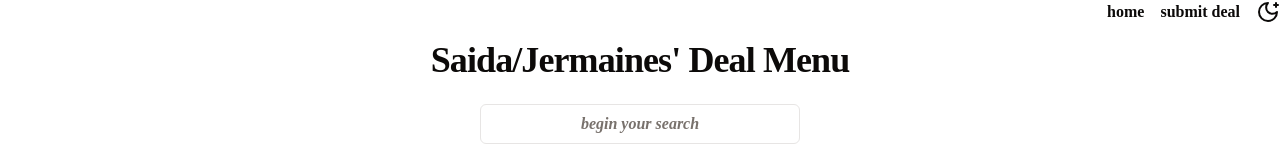
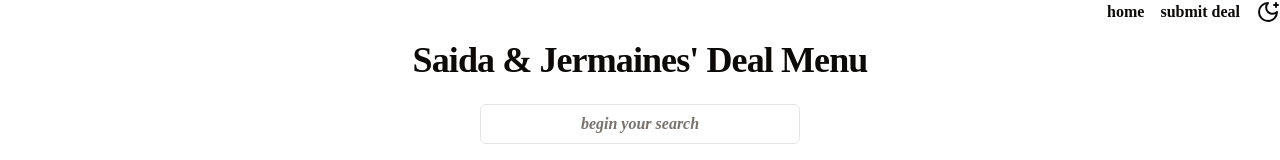
Before and after one commit to danielgoodmanz/glossary, a React (Vite) app: page / in a window 1280 px wide. Shown: the top 160 px of the page. Built offline with nearby package versions, Linux system fonts and the light colour scheme; no server answers; a web font is replaced by a local one.

Commit message:
test commit

```diff
--- a/src/my_components/Header.jsx
+++ b/src/my_components/Header.jsx
@@ -1,7 +1,7 @@
 const Header = () => {
   return (
     <h2 className='font-extrabold text-4xl tracking-tight text-center my-4'>
-      Saida/Jermaines' Deal Menu
+      Saida & Jermaines' Deal Menu
     </h2>
   );
 };
```
